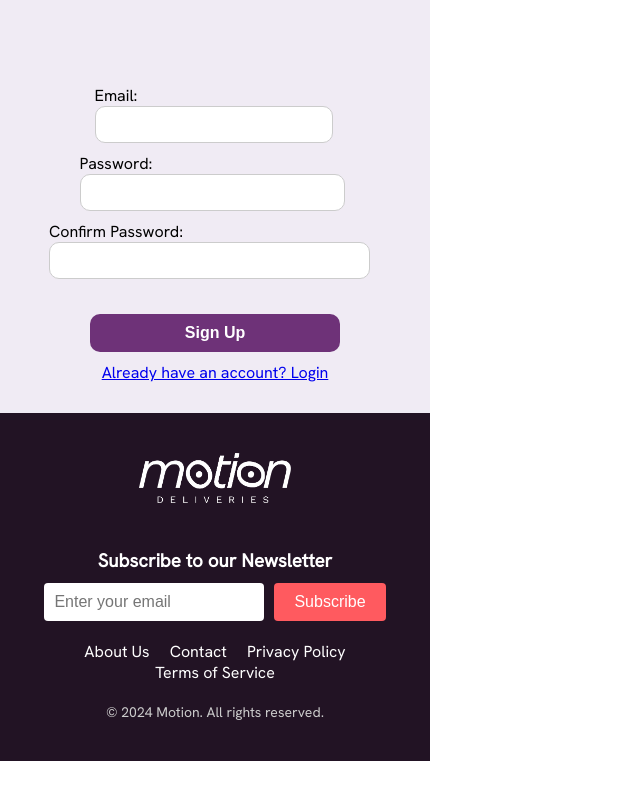
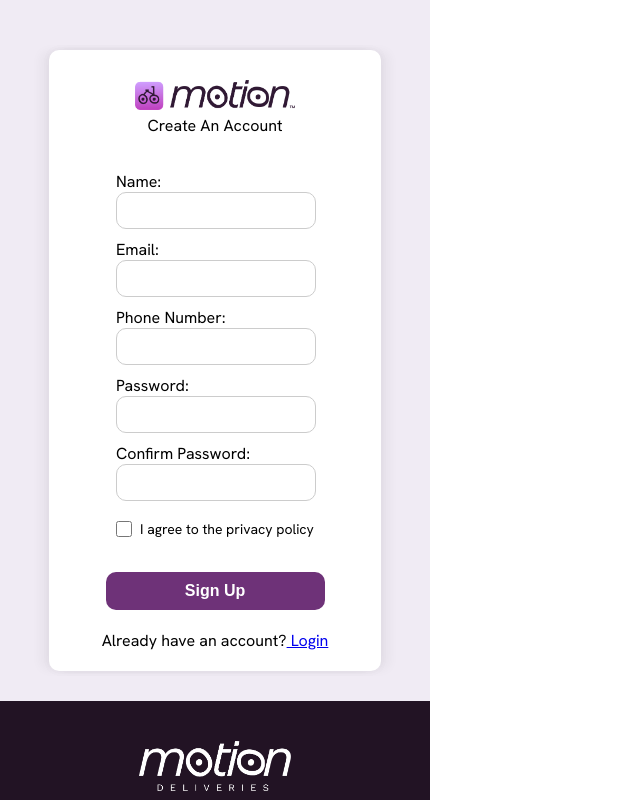
Before and after one commit to Ridwantajudeen/motion, a React (Create React App) app: page /signup in a window 1280 px wide. Shown: the top 800 px of the page, without its empty margins (0-640 px from the left). Built offline with nearby package versions, Linux system fonts and the light colour scheme.

Commit message:
'update'

```diff
--- a/src/Login.jsx
+++ b/src/Login.jsx
@@ -1,45 +1,77 @@
-// src/components/Login.jsx
-
 import React, { useState } from 'react';
-import { auth } from './firebase'; // Import the auth object
-import { signInWithEmailAndPassword } from 'firebase/auth';
+import logo from './motion-logo.png'; // Ensure this path is correct
 import { Link, useNavigate } from 'react-router-dom';
+import { auth } from './firebase'; // Import Firebase auth
+import { signInWithEmailAndPassword } from 'firebase/auth'; // Firebase method for signing in
 
 function Login() {
-  const navigate = useNavigate();
-  const [formData, setFormData] = useState({ email: '', password: '' });
+  const navigate = useNavigate(); // For redirection after successful login
+  const [formData, setFormData] = useState({
+    email: '',
+    password: ''
+  });
+
   const [error, setError] = useState('');
 
   const handleChange = (e) => {
     const { name, value } = e.target;
-    setFormData({ ...formData, [name]: value });
+    setFormData({
+      ...formData,
+      [name]: value,
+    });
   };
 
   const handleSubmit = async (e) => {
     e.preventDefault();
+    setError('');
+
     try {
-      await signInWithEmailAndPassword(auth, formData.email, formData.password);
-      navigate('/dashboard'); // Redirect after successful login
+      // Sign in user using Firebase
+      const userCredential = await signInWithEmailAndPassword(auth, formData.email, formData.password);
+      const user = userCredential.user;
+
+      console.log('User logged in:', user);
+      navigate('/dashboard'); // Redirect to dashboard after login
     } catch (error) {
-      setError('Failed to log in. Please check your credentials.');
+      setError('Error logging in. Please try again.');
     }
   };
 
   return (
     <div className="login">
+      <div className='login-card'>
+        <div id='login-logo'>
+          <Link to='/'><img src={logo} className='login-logo' alt='logo' /></Link>
+          <p>Welcome Back</p>
+        </div>
         <form onSubmit={handleSubmit}>
           <div>
-          <label>Email:</label>
-          <input type="email" name="email" value={formData.email} onChange={handleChange} required />
+            <label>Email:</label><br />
+            <input
+              type="email"
+              name="email"
+              value={formData.email}
+              onChange={handleChange}
+              required
+            />
           </div>
           <div>
-          <label>Password:</label>
-          <input type="password" name="password" value={formData.password} onChange={handleChange} required />
+            <label>Password:</label><br />
+            <input
+              name="password"
+              type="password"
+              value={formData.password}
+              onChange={handleChange}
+              required
+            />
           </div>
           {error && <p style={{ color: 'red' }}>{error}</p>}
           <button type="submit">Login</button>
         </form>
-      <Link to="/signup">Create an account</Link>
+        <div className='links'>
+          <Link to='/signup'>Create account</Link>
+        </div>
+      </div>
     </div>
   );
 }
--- a/src/Signup.jsx
+++ b/src/Signup.jsx
@@ -1,26 +1,38 @@
-// src/components/Signup.jsx
-
 import React, { useState } from 'react';
-import { auth } from './firebase'; // Import auth from firebase.js
-import { createUserWithEmailAndPassword } from 'firebase/auth';
+import logo from './motion-logo.png'; // Ensure this path is correct
 import { Link, useNavigate } from 'react-router-dom';
+import { auth } from './firebase'; // Import Firebase auth
+import { createUserWithEmailAndPassword } from 'firebase/auth'; // Firebase method to create a user
 
 function Signup() {
-  const navigate = useNavigate();
+  const navigate = useNavigate(); // For redirection after successful signup
   const [formData, setFormData] = useState({
+    name: '',
     email: '',
+    phone: '',
     password: '',
     confirmPassword: '',
+    privacy: false,
   });
+
   const [error, setError] = useState('');
 
   const handleChange = (e) => {
-    const { name, value } = e.target;
-    setFormData({ ...formData, [name]: value });
+    const { name, value, type, checked } = e.target;
+    setFormData({
+      ...formData,
+      [name]: type === 'checkbox' ? checked : value,
+    });
   };
 
   const handleSubmit = async (e) => {
     e.preventDefault();
+    setError('');
+
+    if (!formData.privacy) {
+      setError('You must agree to the privacy policy.');
+      return;
+    }
 
     if (formData.password !== formData.confirmPassword) {
       setError('Passwords do not match.');
@@ -28,32 +40,93 @@ function Signup() {
     }
 
     try {
-      await createUserWithEmailAndPassword(auth, formData.email, formData.password);
-      navigate('/login'); // Redirect after successful signup
+      // Create user in Firebase
+      const userCredential = await createUserWithEmailAndPassword(auth, formData.email, formData.password);
+      const user = userCredential.user;
+
+      console.log('Account created:', user);
+      navigate('/login'); // Redirect to login page after signup
     } catch (error) {
-      setError('Failed to create an account. Try again.');
+      setError(error.message); // Handle errors from Firebase
     }
   };
 
   return (
     <div className="signup">
+      <div className="signup-card">
+        <div id="signup-logo">
+          <img src={logo} className="signup-logo" alt="logo" />
+          <p>Create An Account</p>
+        </div>
         <form onSubmit={handleSubmit}>
           <div>
-          <label>Email:</label>
-          <input type="email" name="email" value={formData.email} onChange={handleChange} required />
+            <label>Name:</label><br />
+            <input
+              type="text"
+              name="name"
+              value={formData.name}
+              onChange={handleChange}
+              required
+            />
           </div>
           <div>
-          <label>Password:</label>
-          <input type="password" name="password" value={formData.password} onChange={handleChange} required />
+            <label>Email:</label><br />
+            <input
+              type="email"
+              name="email"
+              value={formData.email}
+              onChange={handleChange}
+              required
+            />
           </div>
           <div>
-          <label>Confirm Password:</label>
-          <input type="password" name="confirmPassword" value={formData.confirmPassword} onChange={handleChange} required />
+            <label>Phone Number:</label><br />
+            <input
+              type="tel"
+              name="phone"
+              value={formData.phone}
+              onChange={handleChange}
+              required
+            />
+          </div>
+          <div>
+            <label>Password:</label><br />
+            <input
+              type="password"
+              name="password"
+              value={formData.password}
+              onChange={handleChange}
+              required
+            />
+          </div>
+          <div>
+            <label>Confirm Password:</label><br />
+            <input
+              type="password"
+              name="confirmPassword"
+              value={formData.confirmPassword}
+              onChange={handleChange}
+              required
+            />
+          </div>
+          <div>
+            <label className="privacy-checkbox">
+              <input
+                type="checkbox"
+                name="privacy"
+                checked={formData.privacy}
+                onChange={handleChange}
+                required
+              /> I agree to the privacy policy
+            </label>
           </div>
           {error && <p style={{ color: 'red' }}>{error}</p>}
           <button type="submit">Sign Up</button>
         </form>
-      <Link to="/login">Already have an account? Login</Link>
+        <div className='links'>
+          <p>Already have an account?<Link to='/login'> Login</Link></p>
+        </div>
+      </div>
     </div>
   );
 }
```
Lines whose indentation alone changed are shown as unchanged.
